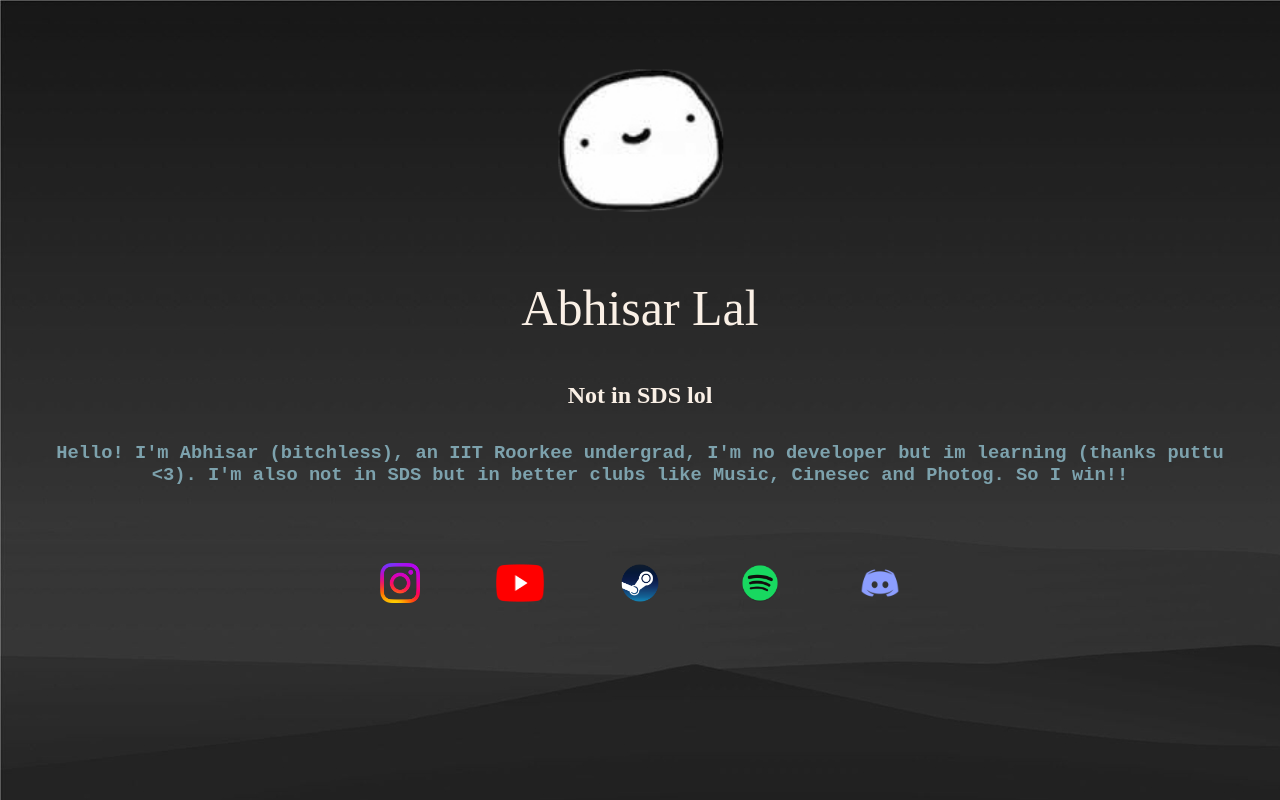
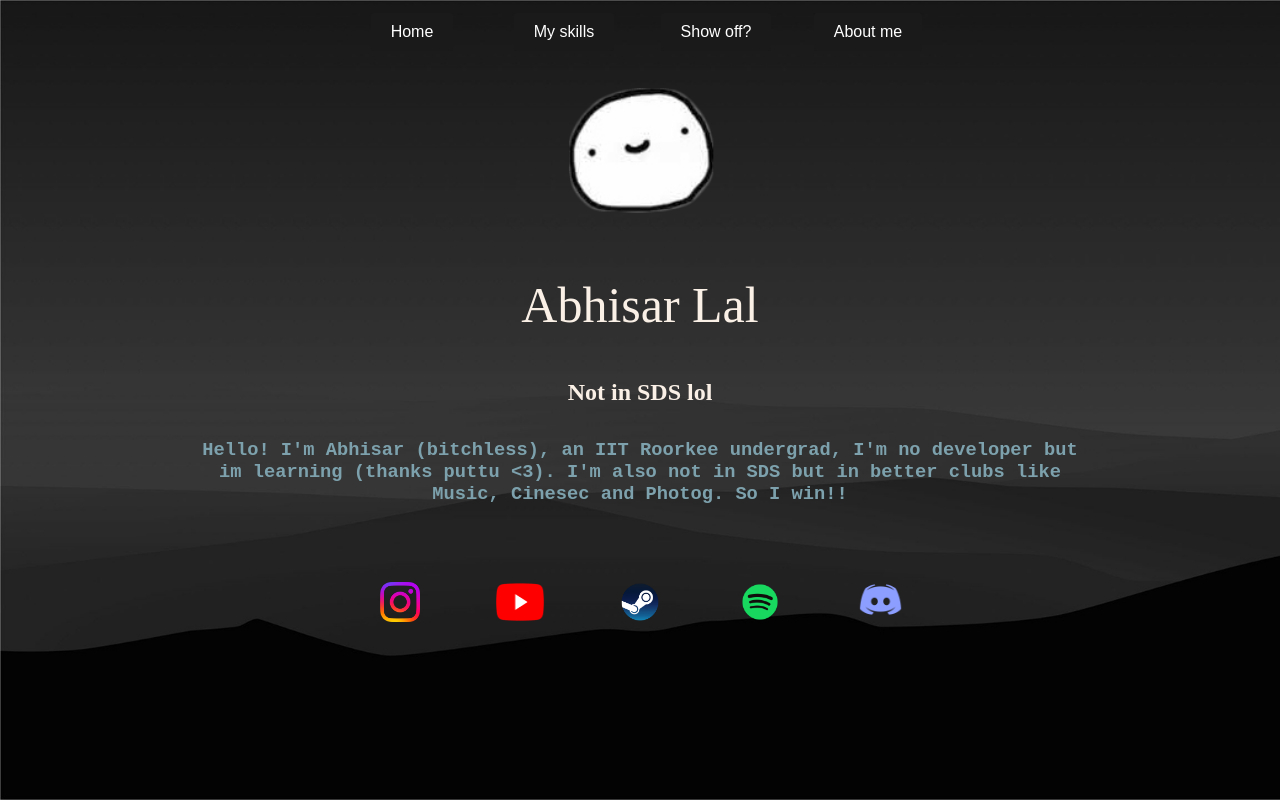
Before and after one commit to abhisarlal/abhisarlal.github.io, a plain HTML site: page index.html in a window 1280 px wide. Drawn offline with Linux system fonts and the light colour scheme.

Commit message:
added buttons

```diff
--- a/index.html
+++ b/index.html
@@ -2,13 +2,13 @@
 <html>
   <head>
     <style>
-      .flex-container {
+        .flex-container-icons {
           display: flex;
           flex-wrap: wrap;
           justify-content: center;
           }
 
-        .flex-container > div {
+        .flex-container-icons > div {
           width: 100px;
           height: 75px;
           margin: 10px;
@@ -16,14 +16,56 @@
           line-height: 75px;
           font-size: 30px;
           }
+        .flex-container-menu {
+          display: flex;
+          justify-content: center;
+          }
+
+        .flex-container-menu > div {
+          width: 150px;
+          height: 20px;
+          margin: 1px;
+          text-align: center;
+          line-height: 20px;
+          font-size: 15px;
+          }
+          .button {
+        /* background-color: #4CAF50; Green */
+        border: none;
+        /* color: white; */
+        padding: 10px 20px;
+        text-align: center;
+        text-decoration: none;
+        display: inline-block;
+        font-size: 16px;
+        margin: 4px 2px;
+        transition-duration: 0.4s;
+        cursor: pointer;
+      }
+      .button1 {
+        /* background-color: white; */
+        color: white;
+        background-color: #1a1a1a;
+        border-radius: 3px;
+        /* border: 2px solid #555555; */
+      }
+
+      .button1:hover {
+        background-color: white;
+        color: black;
+      }
         body {
             background-image: url("aestheticbg.jpg");
-            margin-right: 50px;
-            margin-left: 50px;
+            background-size: cover;
+            background-attachment: fixed;
+            margin-right: 15%;
+            margin-left: 15%;
+        }
+        .icons{
+          transition: transform .2s;
         }
         .icons:hover {
           transform: scale(1.25);
-          transition-duration: 0.2s;
           }
         h1 {
             color: #faf0e6;
@@ -66,23 +108,33 @@
             border-image: url(border.png) 90 stretch;
 }
 </style>
-    <meta charset="utf-8">
     <title>My Portfolio</title>
   </head>
   <body>
-    <br>
-    <br>
+    <div class="flex-container-menu">
+      <div>
+        <button class="button button1">Home</button>
+      </div>
+      <div>
+        <button class="button button1">My skills</button>
+      </div>
+      <div>
+        <button class="button button1">Show off?</button>
+      </div>
+      <div>
+        <button class="button button1">About me</button>
+      </div>
+    </div>
+    <br><br>
     <div>
-        <img class ="pfp" src="bruhify1.png" alt="pfp" width="200" height="200">
+        <img class ="pfp" src="bruhify1.png" alt="pfp" width="175" height="175">
         <p class="name">Abhisar Lal</p>
         <h2>Not in SDS lol</h2>
         <br>
         <h3>Hello! I'm Abhisar (bitchless), an IIT Roorkee undergrad, I'm no developer but im learning (thanks puttu <3). I'm also not in SDS but in better clubs like Music, Cinesec and Photog. So I win!!</h3>
     </div>
-    <br>
-    <br>
-    <br>
-    <div class="flex-container">
+    <br><br><br>
+    <div class="flex-container-icons">
       <div>
         <a href="https://www.instagram.com/_abhi_sar/">
           <img class="icons" src="insta logo.png" alt="insta" width="40" height="40"></a>
@@ -101,7 +153,7 @@
       </div>
       <div>
         <a href="https://discord.gg/qXFneptj">
-          <img class="icons" src="Discord logo.png" alt="discord" width="40" height="40"></a>
+          <img class="icons" src="Discord logo.png" alt="discord" width="45" height="45"></a>
       </div>
     </div>
   </body>
```
